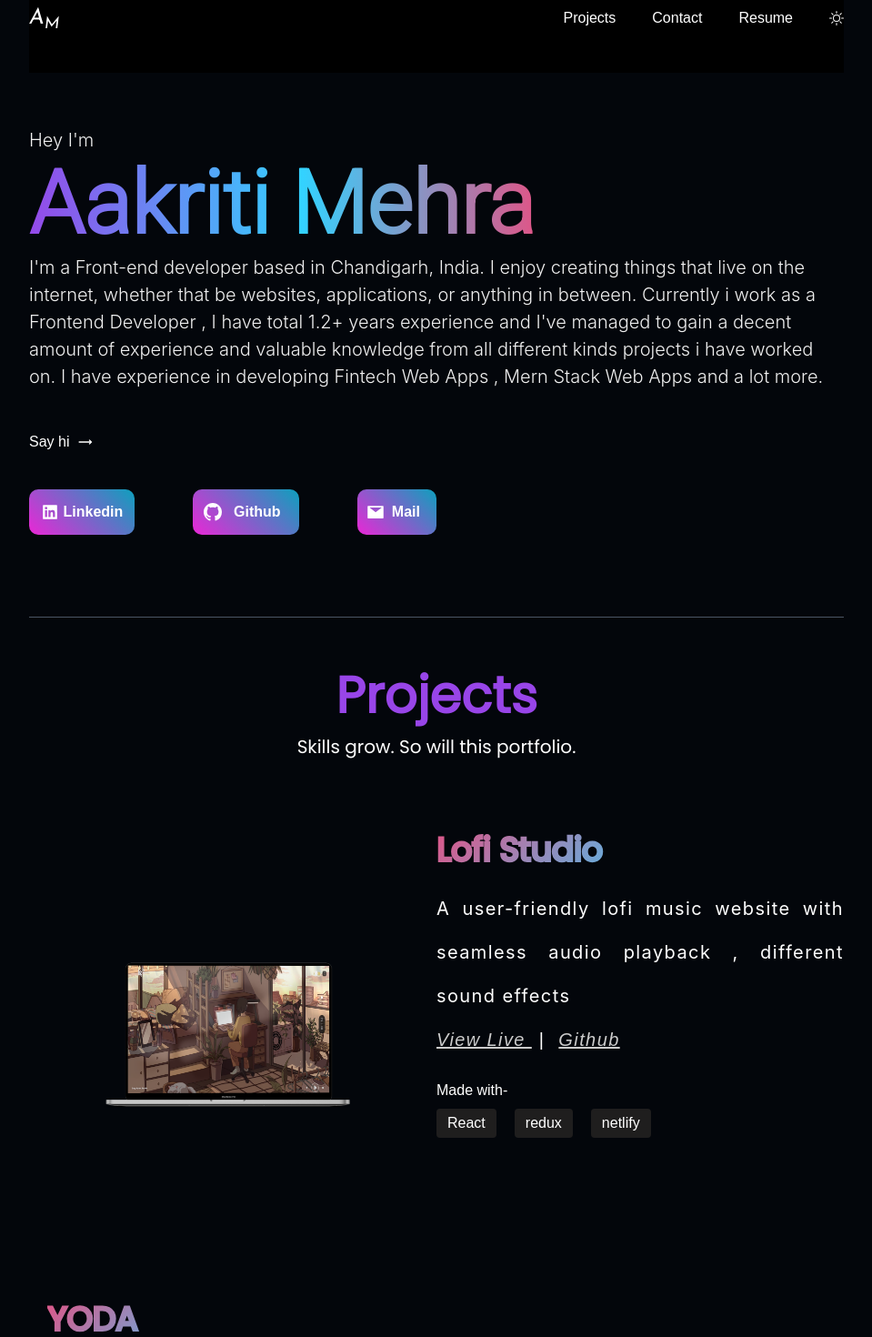
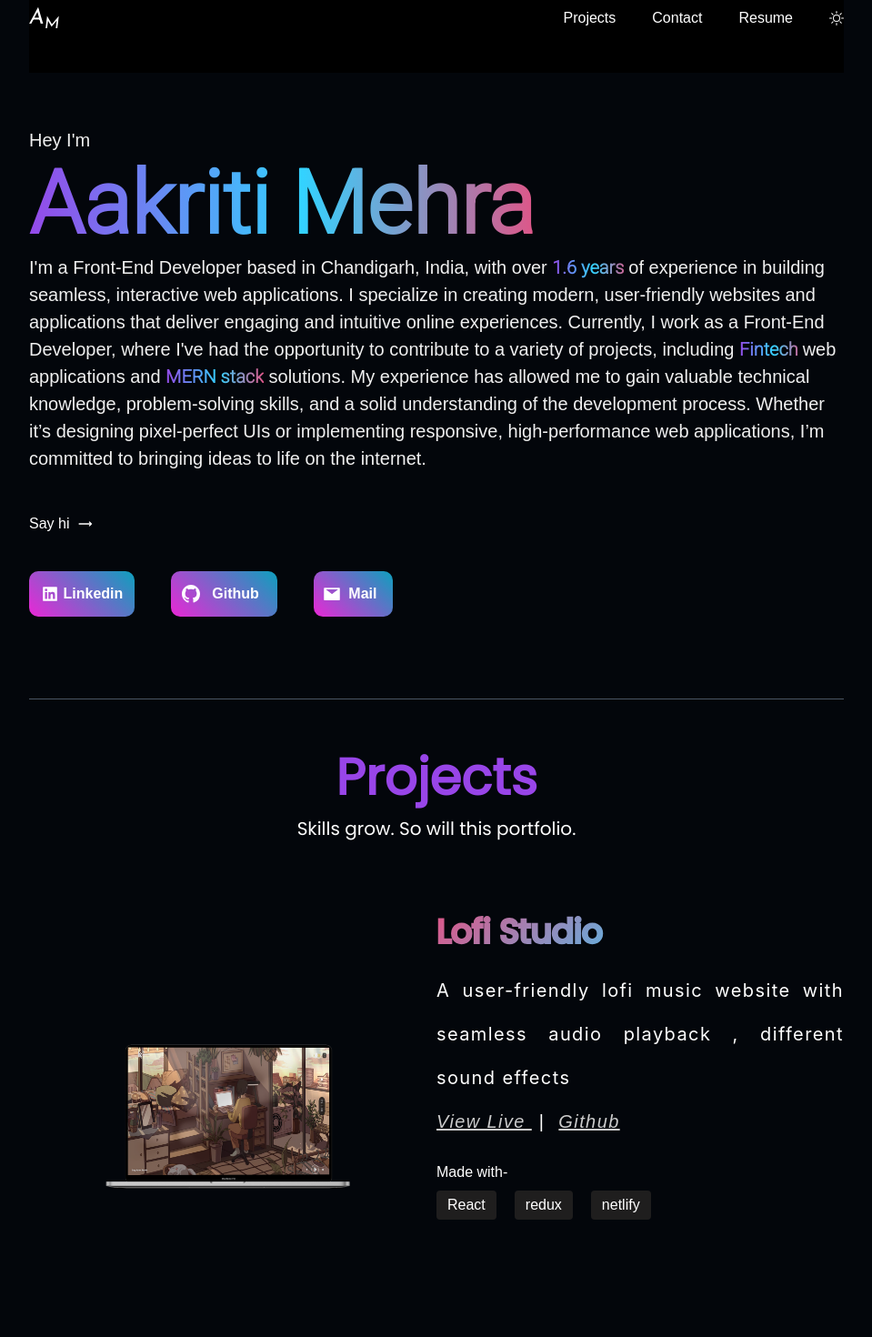
Before and after one commit to aakritimehraa/portfloio, a React (Create React App) app: page / in a window 1280 px wide. Shown: the part 40-1510 px from the top of the page at 91% size, without its empty margins (160-1119 px from the left). Built offline with nearby package versions, Linux system fonts and the light colour scheme; a web font is replaced by a local one.

Commit message:
update content , css

```diff
--- a/public/index.html
+++ b/public/index.html
@@ -15,6 +15,7 @@
       manifest.json provides metadata used when your web app is installed on a
       user's mobile device or desktop. See https://developers.google.com/web/fundamentals/web-app-manifest/
     -->
+    <link href="https://fonts.googleapis.com/css2?family=Montserrat:ital,wght@0,100..900;1,100..900&display=swap" rel="stylesheet">
     <link rel="manifest" href="%PUBLIC_URL%/manifest.json" />
     <!--
       Notice the use of %PUBLIC_URL% in the tags above.
--- a/src/components/Banner.js
+++ b/src/components/Banner.js
@@ -14,12 +14,15 @@ function Banner() {
 
     <div className='max-[100%] w-[100%] mt-[20%]'>
 
-      <h3 className='text-xl md:text-[20px]  leading-[30px] font-[300] dark:text-[#F0F0F0]' style={{ fontFamily: 'Inter , sans serif ' }}>
+      <h3 className='text-xl md:text-[20px]  leading-[30px] font-[300] dark:text-[#F0F0F0]'>
         Hey I'm <br></br>
 
         <span className='banner-name leading-[110px] md:text-[80px] lg:text-[96px] text-[40px]'>Aakriti Mehra</span><br></br>
-        I'm a Front-end developer based in Chandigarh, India. I enjoy creating things that live on the internet, whether that be websites, applications, or anything in between. Currently i work as a Frontend Developer , I have total 1.2+ years experience and I've managed to gain a decent amount of experience and valuable knowledge from all different kinds projects i have worked on.
-        I have experience in developing Fintech Web Apps , Mern Stack Web Apps and a lot more.
+        I'm a Front-End Developer based in Chandigarh, India, with over <span className='banner-name'>1.6 years </span> of experience in building seamless, interactive web applications. I specialize in creating modern, user-friendly websites and applications that deliver engaging and intuitive online experiences.
+
+        Currently, I work as a Front-End Developer, where I've had the opportunity to contribute to a variety of projects, including <span className='banner-name'>Fintech </span>web applications and <span className='banner-name' >MERN stack</span> solutions. My experience has allowed me to gain valuable technical knowledge, problem-solving skills, and a solid understanding of the development process.
+
+        Whether it’s designing pixel-perfect UIs or implementing responsive, high-performance web applications, I’m committed to bringing ideas to life on the internet.
       </h3>
 
       <h3 className=' flex items-center dark:text-white mt-[5%]'>Say hi <CgArrowLongRight className='ml-[10px]' /></h3>
@@ -32,7 +35,7 @@ function Banner() {
       </div>
       <div className='flex mt-10'>
 
-        <ul className='w-[100%] sm:w-[50%] hidden md:flex justify-between items-center font-semibold text-white '>
+        <ul className='w-[100%] sm:w-[50%] hidden md:flex justify-start gap-10 items-center font-semibold text-white '>
           <a href='https://www.linkedin.com/in/aakriti-mehra-7687021b7/' target='_blank'><li className='one flex justify-around items-center mr-[10px]'><AiFillLinkedin fontSize='1.25rem' color='white' /><p className=''> Linkedin</p>
           </li> </a>
           <a href='https://github.com/aakritimehraa' target='_blank'><li className='one flex justify-around items-center mr-[10px]'><BsGithub fontSize='1.25rem' color='white' className='' /> <p className=' px-2'>Github </p>
--- a/src/components/Projects.js
+++ b/src/components/Projects.js
@@ -23,8 +23,8 @@ function Projects() {
         <div  className='w-[100%] flex justify-start items-center flex-col'>
         <Projectbox description='A user-friendly lofi music website with seamless audio playback , different sound effects
 ' name='Lofi  Studio' link='https://lofi-studio.netlify.app' g='https://github.com/aakritimehraa/react-lofi' tags={['React' , 'redux' , 'netlify']} image={lofi}/>
-        <Projectboxrev description='A MERN stack personal dairy website with user authentication and multiple features. Live Link may not work properly if backend server gets expired ' name='YODA' link='https://yodamern.onrender.com/' g='https://github.com/aakritimehraa/pd'  tags={['React' , 'node' , 'mongodb' , 'express' , 'jwt']} image={mern}/>
-        <Projectbox description='Tracks and manages income and expense and visualizes with charts made using react-redux' name='Xpense Tracker' link='https://expense-tracker-by-aakriti.netlify.app/' g='https://github.com/aakritimehraa/expensetracker' tags={['React' , 'redux' , 'charts.js']} image={expense}/>
+        {/* <Projectboxrev description='A MERN stack personal dairy website with user authentication and multiple features. Live Link may not work properly if backend server gets expired ' name='YODA' link='https://yodamern.onrender.com/' g='https://github.com/aakritimehraa/pd'  tags={['React' , 'node' , 'mongodb' , 'express' , 'jwt']} image={mern}/> */}
+        <Projectboxrev description='Tracks and manages income and expense and visualizes with charts made using react-redux' name='Xpense Tracker' link='https://expense-tracker-by-aakriti.netlify.app/' g='https://github.com/aakritimehraa/expensetracker' tags={['React' , 'redux' , 'charts.js']} image={expense}/>
         <Projectboxrev description='Website i made for my former company where i interned as a front end developer. Made using React , gatsby , Tailwindcss' name='Company Website' link='https://emsy.netlify.app/'  tags={['React' , 'Gatsby' , 'Tailwind css']} image={web}/>
         <Projectbox description='Simple amazon clone, mainly focused on providing functionalities like login/signup ,Shop, add to your cart, and see your total.' name='Amazon Clone' link='https://fir-4310b.web.app/' g='https://github.com/aakritimehraa/Amazon-clonee' tags={['React' , 'Firebase' , 'Material ui']} image={amazon}/>
         <Projectboxrev description='A simple mobile first music player with amazing features made uisng vanilla javascript ' name='Music player' link='https://musify-player.netlify.app/' g='https://github.com/aakritimehraa/musicplayer' tags={['Html' , 'css' , 'js']} image={musicplayer}/>
```
Also changed, not shown: 1 other file (tests, documents, lock files or other folders).
